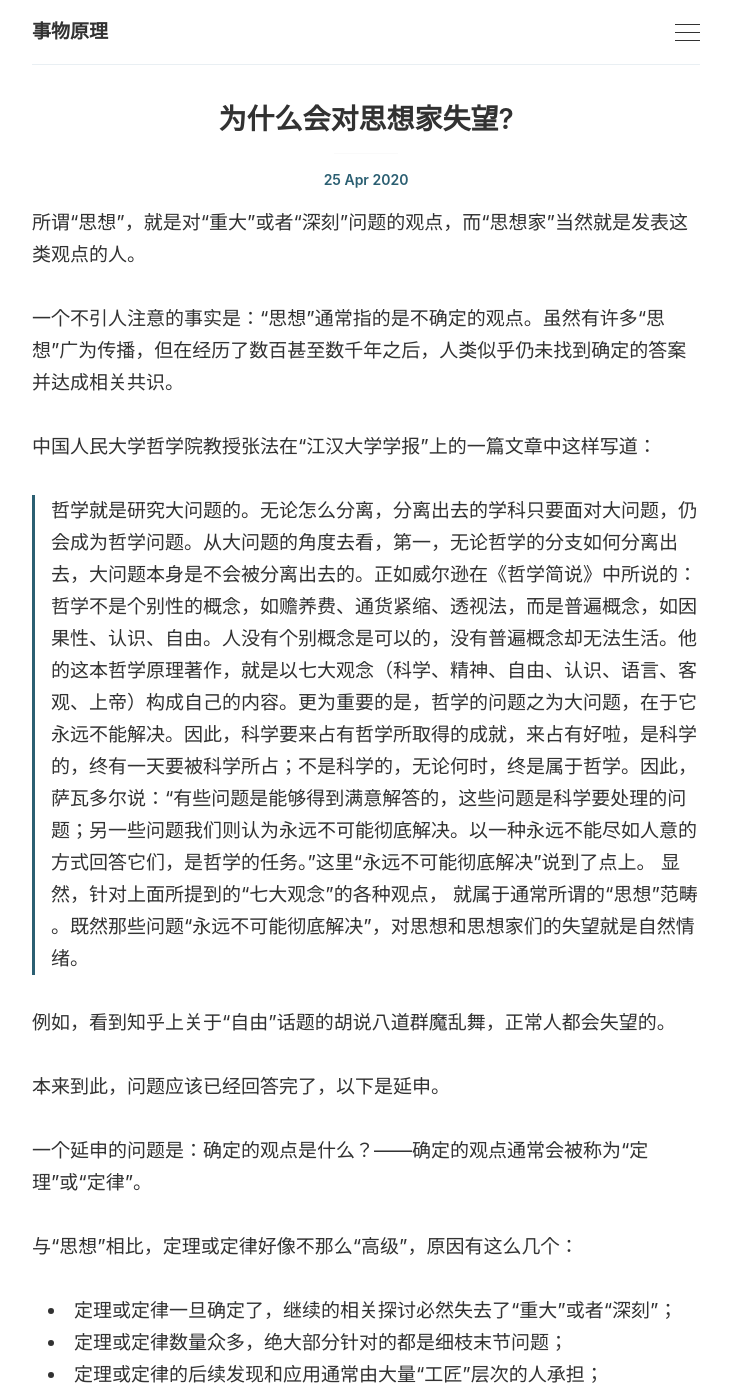
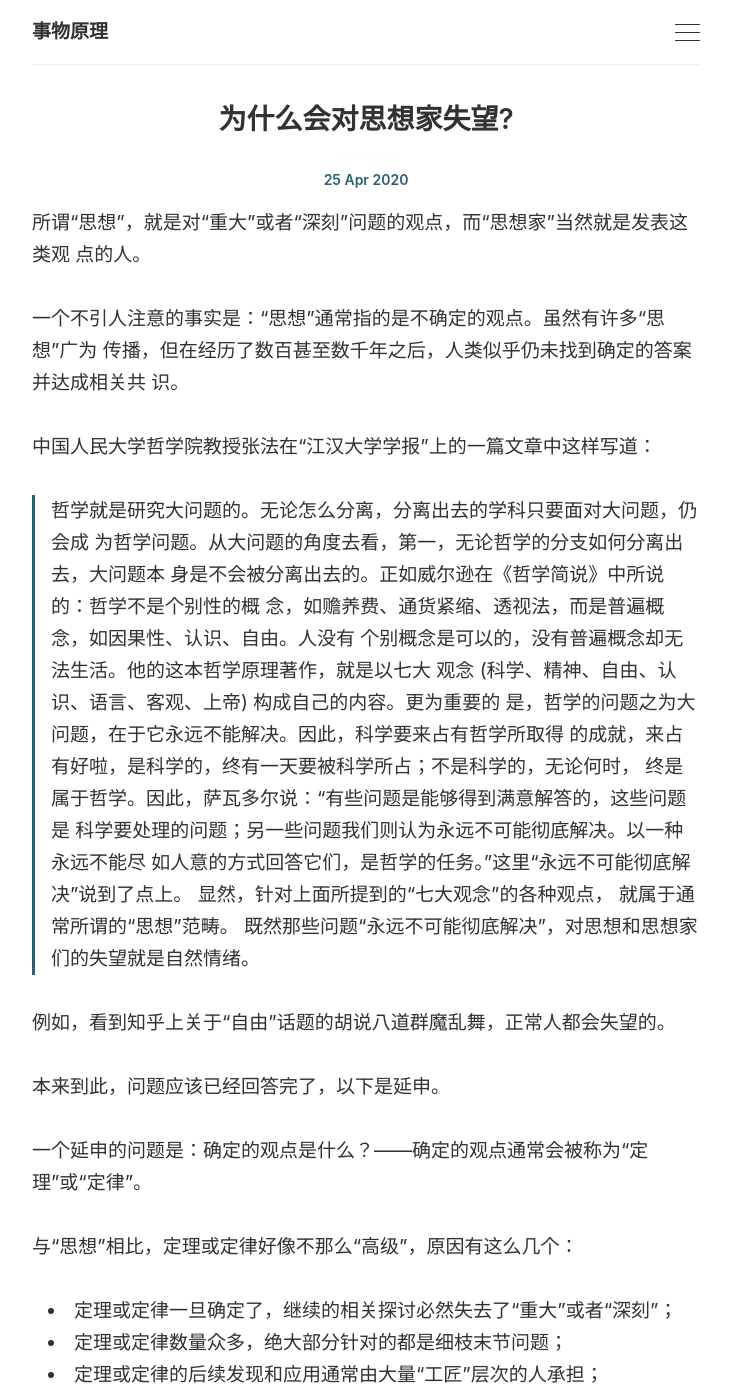
Before and after one commit to sologram/solo-gram.github.io, a Jekyll site: the page built from _posts/2020-04-25-disappointed.md, in a window 1280 px wide and 1400 px high. Shown: the whole window, without its empty margins (274-1005 px from the left). Built offline with Jekyll 4.4.1, drawn with Linux system fonts in a browser that asks for light colours; comment, search, counter and statistics services are not loaded; some of the changed text lies outside the part shown.

Commit message:
2020-04-25

```diff
--- a/_posts/2020-04-25-disappointed.md
+++ b/_posts/2020-04-25-disappointed.md
@@ -4,14 +4,28 @@ title: 为什么会对思想家失望?
 tags: [思想 哲学]
 ---
 
-所谓“思想”，就是对“重大”或者“深刻”问题的观点，而“思想家”当然就是发表这类观点的人。
+所谓“思想”，就是对“重大”或者“深刻”问题的观点，而“思想家”当然就是发表这类观
+点的人。
 
-一个不引人注意的事实是：“思想”通常指的是不确定的观点。虽然有许多“思想”广为传播，但在经历了数百甚至数千年之后，人类似乎仍未找到确定的答案并达成相关共识。
+一个不引人注意的事实是：“思想”通常指的是不确定的观点。虽然有许多“思想”广为
+传播，但在经历了数百甚至数千年之后，人类似乎仍未找到确定的答案并达成相关共
+识。
 
 中国人民大学哲学院教授张法在“江汉大学学报”上的一篇文章中这样写道：
 
-> 哲学就是研究大问题的。无论怎么分离，分离出去的学科只要面对大问题，仍会成为哲学问题。从大问题的角度去看，第一，无论哲学的分支如何分离出去，大问题本身是不会被分离出去的。正如威尔逊在《哲学简说》中所说的：哲学不是个别性的概念，如赡养费、通货紧缩、透视法，而是普遍概念，如因果性、认识、自由。人没有个别概念是可以的，没有普遍概念却无法生活。他的这本哲学原理著作，就是以七大观念（科学、精神、自由、认识、语言、客观、上帝）构成自己的内容。更为重要的是，哲学的问题之为大问题，在于它永远不能解决。因此，科学要来占有哲学所取得的成就，来占有好啦，是科学的，终有一天要被科学所占；不是科学的，无论何时，终是属于哲学。因此，萨瓦多尔说：“有些问题是能够得到满意解答的，这些问题是科学要处理的问题；另一些问题我们则认为永远不可能彻底解决。以一种永远不能尽如人意的方式回答它们，是哲学的任务。”这里“永远不可能彻底解决”说到了点上。
-显然，针对上面所提到的“七大观念”的各种观点， 就属于通常所谓的“思想”范畴 。既然那些问题“永远不可能彻底解决”，对思想和思想家们的失望就是自然情绪。
+> 哲学就是研究大问题的。无论怎么分离，分离出去的学科只要面对大问题，仍会成
+为哲学问题。从大问题的角度去看，第一，无论哲学的分支如何分离出去，大问题本
+身是不会被分离出去的。正如威尔逊在《哲学简说》中所说的：哲学不是个别性的概
+念，如赡养费、通货紧缩、透视法，而是普遍概念，如因果性、认识、自由。人没有
+个别概念是可以的，没有普遍概念却无法生活。他的这本哲学原理著作，就是以七大
+观念 (科学、精神、自由、认识、语言、客观、上帝) 构成自己的内容。更为重要的
+是，哲学的问题之为大问题，在于它永远不能解决。因此，科学要来占有哲学所取得
+的成就，来占有好啦，是科学的，终有一天要被科学所占；不是科学的，无论何时，
+终是属于哲学。因此，萨瓦多尔说：“有些问题是能够得到满意解答的，这些问题是
+科学要处理的问题；另一些问题我们则认为永远不可能彻底解决。以一种永远不能尽
+如人意的方式回答它们，是哲学的任务。”这里“永远不可能彻底解决”说到了点上。
+显然，针对上面所提到的“七大观念”的各种观点， 就属于通常所谓的“思想”范畴。
+既然那些问题“永远不可能彻底解决”，对思想和思想家们的失望就是自然情绪。
 
 例如，看到知乎上关于“自由”话题的胡说八道群魔乱舞，正常人都会失望的。
 
@@ -25,20 +39,31 @@ tags: [思想 哲学]
 * 定理或定律数量众多，绝大部分针对的都是细枝末节问题；
 * 定理或定律的后续发现和应用通常由大量“工匠”层次的人承担；
 
-即使伟大如牛顿，也几乎没听说过他被称之为“思想家”。当然，伟大的牛顿定律，也不大可能被称之为“思想”——那只不过是“定律”而已。
+即使伟大如牛顿，也几乎没听说过他被称之为“思想家”。当然，伟大的牛顿定律，也
+不大可能被称之为“思想”——那只不过是“定律”而已。
 
-估计会有人质疑：“定理”或“定律”只是属于自然范畴，通常“思想”所在的社会范畴没有那些东西。
+估计会有人质疑：“定理”或“定律”只是属于自然范畴，通常“思想”所在的社会范畴没
+有那些东西。
 
-这个判断错了，社会人文范畴的“定理”或“定律”有不少，只是把控了社会人文理论主流“思想界” 不了解甚至抵制确定性观点，从前面张法那段文字中抑制不住的得意洋洋，我们不难感受到这点。
+这个判断错了，社会人文范畴的“定理”或“定律”有不少，只是把控了社会人文理论主
+流“思想界” 不了解甚至抵制确定性观点，从前面张法那段文字中抑制不住的得意洋
+洋，我们不难感受到这点。
 
 一个具体的例子是：科斯定理。
 
-尽管科斯因此获得了诺贝尔奖，尽管科斯定理能够广泛应用于思想、政治、法律、企业、商业、... 甚至产品设计等社会各方面。在思想界的成功抵制下，这个迄今人类历史上在无论深度、广度、还是重要性上，几乎是唯一堪比牛顿定律的伟大理论发现，至今仍处于默默无闻的境地。
+尽管科斯因此获得了诺贝尔奖，尽管科斯定理能够广泛应用于思想、政治、法律、企
+业、商业、... 甚至产品设计等社会各方面。在思想界的成功抵制下，这个迄今人类
+历史上在无论深度、广度、还是重要性上，几乎是唯一堪比牛顿定律的伟大理论发现，
+至今仍处于默默无闻的境地。
 
 这样的场景怎能不让人失望。
 
-回头再说让思想界得意洋洋的“永远不可能彻底解决”的七大观念问题，其解决方案早已出现在“工匠”们发现的各种定理定律中了。例如：1957 年 Jaynes 提出了“最大熵原理”，以数学方程的形式给出了“自由”的精确定义， 彻底解决了这个问题，并且同样在自然、社会及人文领域中有广泛丰富的应用。
+回头再说让思想界得意洋洋的“永远不可能彻底解决”的七大观念问题，其解决方案早
+已出现在“工匠”们发现的各种定理定律中了。例如：1957 年 Jaynes 提出了“最大熵
+原理”，以数学方程的形式给出了“自由”的精确定义， 彻底解决了这个问题，并且同
+样在自然、社会及人文领域中有广泛丰富的应用。
 
-而俗话说得好：人唤你不动，鬼叫你飞跑 ——至今 (如：张法文章发表于 2010 年)，思想界仍沉湎在自己的无知与愚昧中，引领着整个世界继续群魔乱舞胡说八道。
+而俗话说得好：人唤你不动，鬼叫你飞跑 ——至今 (如：张法文章发表于 2010 年)，
+思想界仍沉湎在自己的无知与愚昧中，引领着整个世界继续群魔乱舞胡说八道。
 
 他们“无愧于”人们的失望。
```
